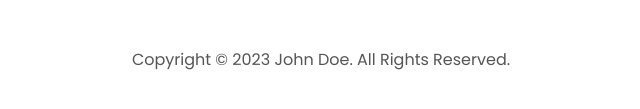
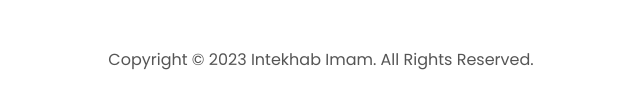
Before and after one commit to ejaz-786/portfolio, a plain HTML site: page index.html in a window 1280 px wide. Shown: the part 4219-4328 px from the top of the page, 319-959 px from the left. Drawn offline with Linux system fonts and the light colour scheme.

Commit message:
Update index.html

```diff
--- a/index.html
+++ b/index.html
@@ -388,7 +388,7 @@
           </ul>
         </div>
       </nav>
-      <p>Copyright &#169; 2023 John Doe. All Rights Reserved.</p>
+      <p>Copyright &#169; 2023 Intekhab Imam. All Rights Reserved.</p>
     </footer>
     <script src="script.js"></script>
   </body>
```
